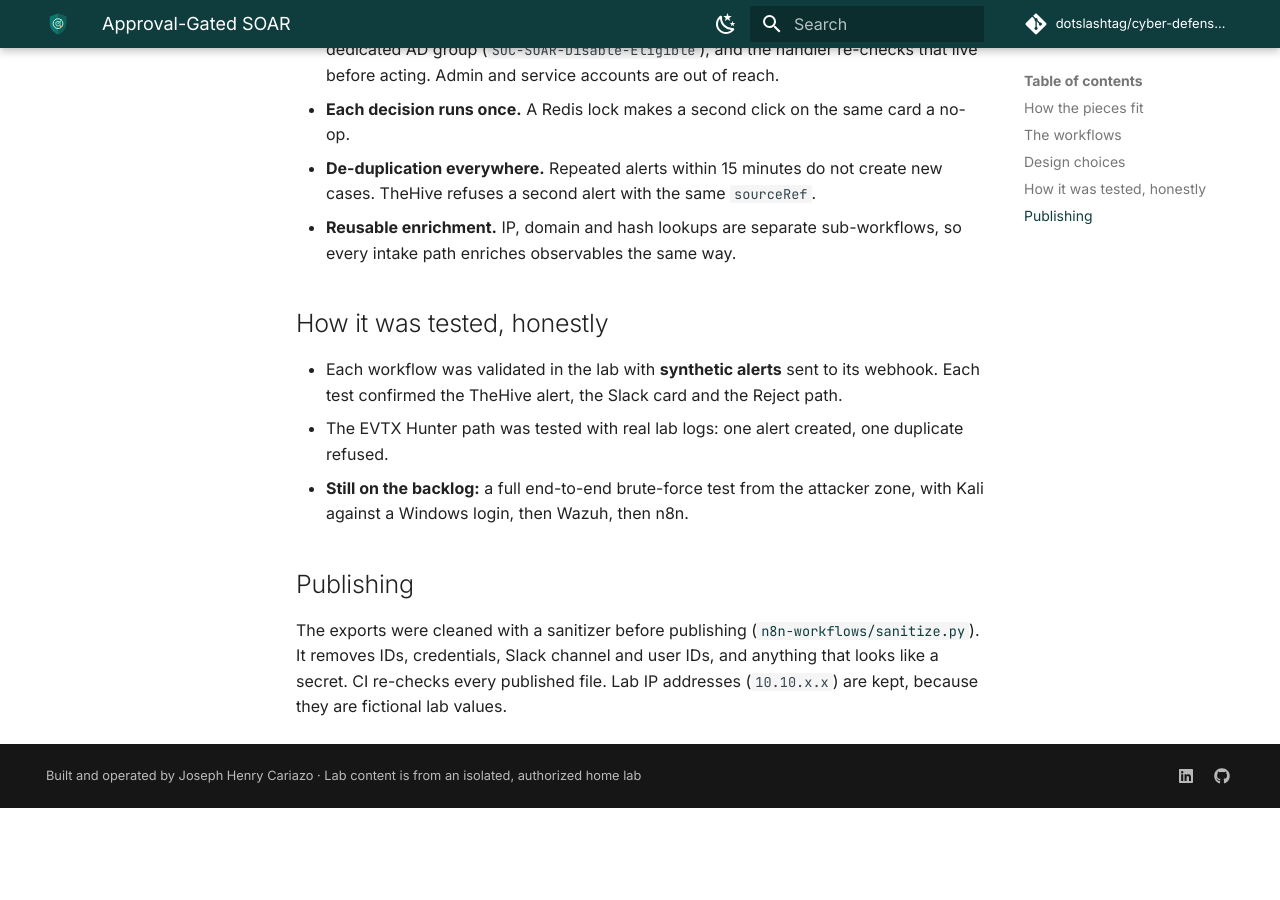
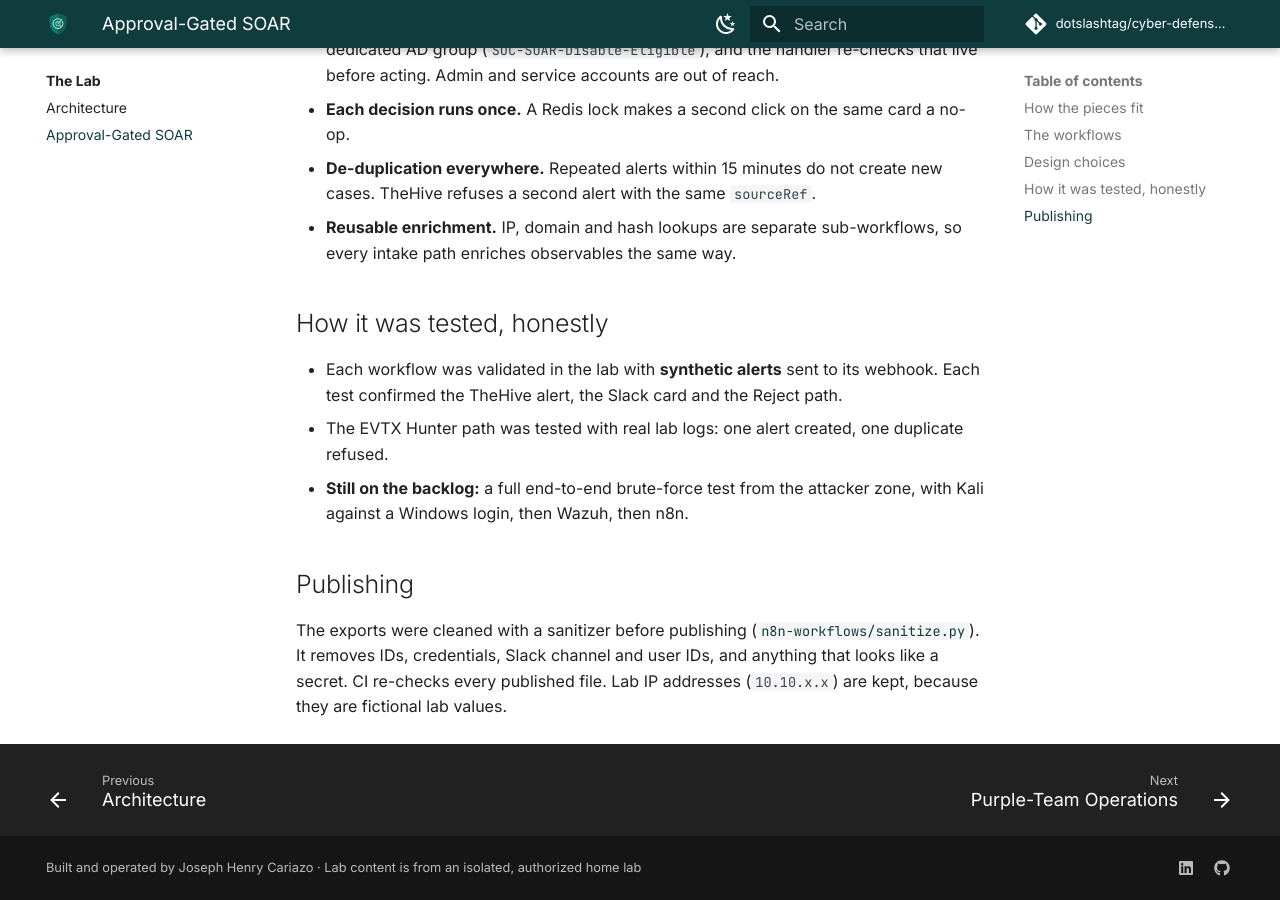
Before and after one commit to dotslashtag/cyber-defense-lab, an MkDocs documentation site: the page built from docs/lab/soar.md, in a window 1280 px wide and 900 px high, scrolled down 1776 px. Built offline with MkDocs 1.6.1 and Material for MkDocs 9.7.7, drawn with Linux system fonts in a browser that asks for light colours; comment, search, counter and statistics services are not loaded; before the commit the page ends 2584 px from its top, so only the background shows below that.

Commit message:
Nav: add Approval-Gated SOAR page
Adds the page to The Lab menu, under Architecture.

```diff
--- a/mkdocs.yml
+++ b/mkdocs.yml
@@ -86,6 +86,7 @@ nav:
   - The Lab:
       - lab/index.md
       - Architecture: lab/architecture.md
+      - Approval-Gated SOAR: lab/soar.md
   - Operations:
       - operations/index.md
       - Results: operations/results.md
```
